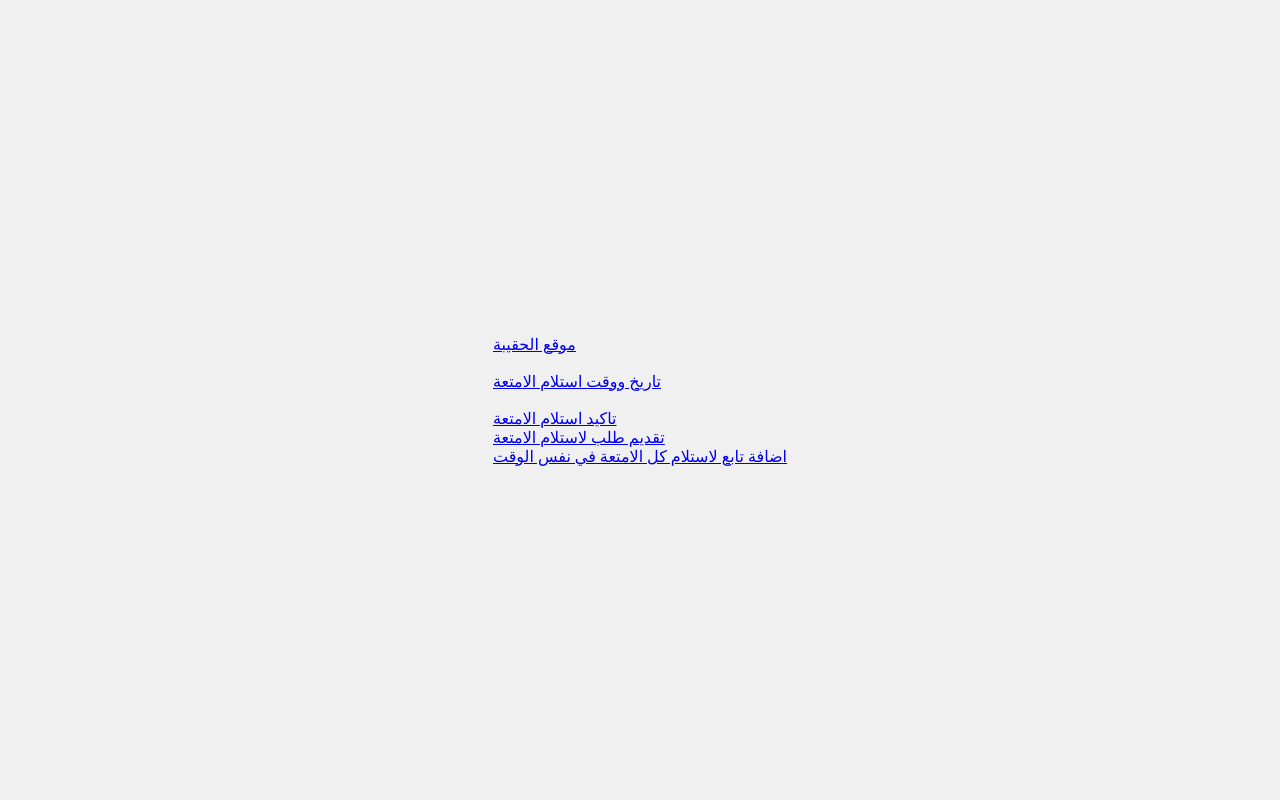
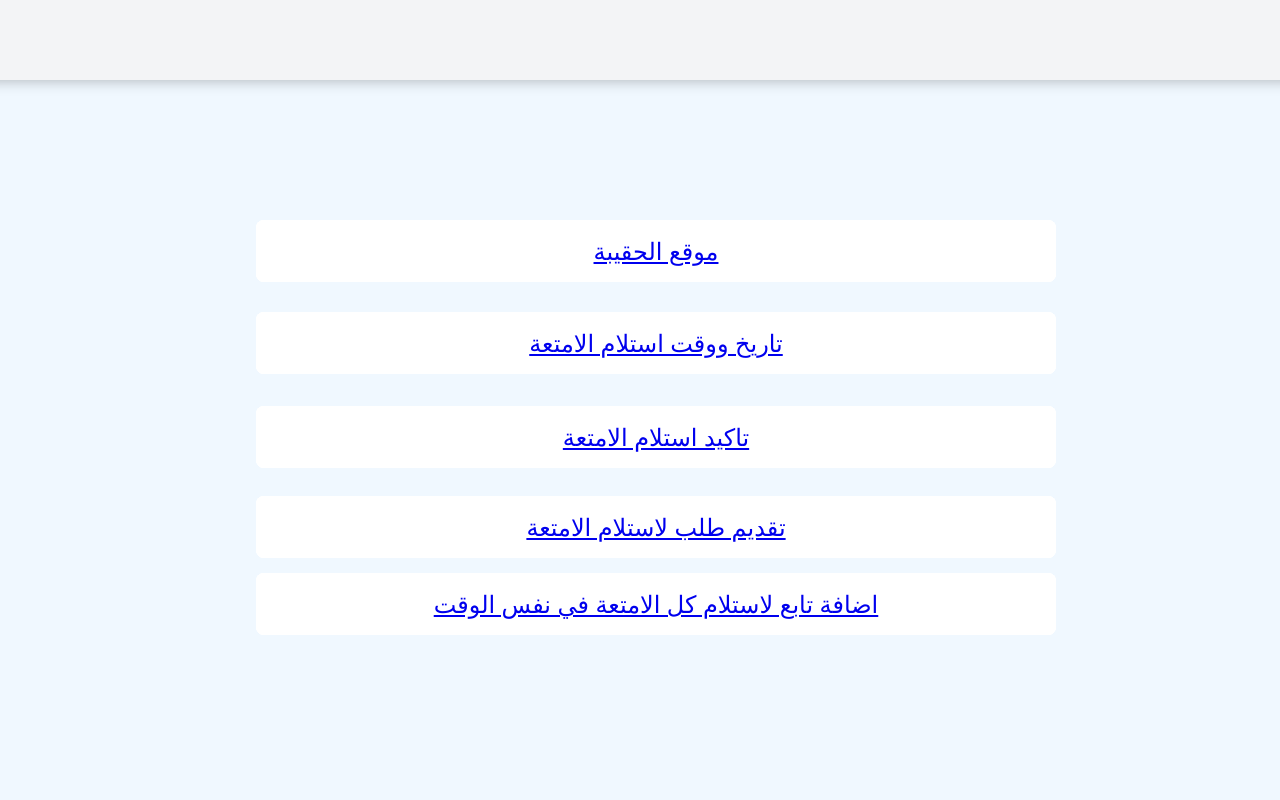
Before and after one commit to Roqayah1/bag, a PHP site: page /test.html in a window 1280 px wide; the page is wider, and only the part inside the window is pictured. Run offline with PHP 8.4, Linux system fonts and the light colour scheme.

Commit message:
Update style_test.css

```diff
--- a/style_test.css
+++ b/style_test.css
@@ -1,64 +1,266 @@
-body{
-    background-color: #f0f8ff;
+@import url("https://fonts.googleapis.com/css2?family=Quicksand:wght@300&display=swap");
+* {
+  margin: 0;
+  padding: 0;
+  box-sizing: border-box;
+  font-family: "Quicksand", sans-serif;
 }
 body {
-	display: flex;
-	justify-content: center;
-	align-items: center;
-	height: 100vh;
-	margin: 0;
-	background-color: #f0f0f0;
+  display: flex;
+  justify-content: end;
+  align-items: center;
+  min-height: 100vh;
+  background-color: aliceblue;
+  width: 95%;
+  overflow: hidden;
 }
 
-.circle {
-	width: 300px;
-	height: 300px;
-	border-radius: 50%;
-	background-color: #3498db; /* اللون الافتراضي */
-	display: flex;
-	justify-content: center;
-	align-items: center;
-	cursor: pointer;
-	transition: background-color 0.5s ease;
+.nav1{
+    padding: 5px 30px;
+    display: flex;
+    height: 10%;
+    justify-content: space-between;
+    align-items: center;
+    position: sticky;
+    top: 0%;
+    z-index: 999;
+    background-color: #f3f4f6;
+    box-shadow: 0 0 14px rgba(0, 0, 0, 0.3);
+    width: 95%;
+    list-style: none;
+	margin-top: -700;
+	margin-left: 1000;
+	margin-right: 500;
 }
 
-.circle:hover {
-	background-color: #e74c3c; /* اللون عند التحويل */
+#b3{
+    transform: translateY(50%);
+    transform: translateX(-20%);
+    margin-top: 28;
+    font-size: 1.5rem;
+	width: 200%;
+	width: 800px;
 }
 
-#name1 {
-	top: 200%;
-
-    right: -160%;
-
-    transform: scale(1.5);
+#b4{
+    transform: translateY(100%);
+    transform: translateX(-20%);
+    margin-top: 15;
+    font-size: 1.5rem;
 }
 
-#name2 {
-	top: 200%;
-
-    right: -160%;
-
-    transform: scale(1.5);
+#b2{
+    transform: translateY(0%);
+    transform: translateX(-20%);
+    margin-top: 2;
 }
 
-#name3 {
-	top: 200%;
-
-    right: -160%;
-
-    transform: scale(1.5);
+#b1{
+    transform: translateY(-200%);
+    transform: translateX(-20%);
+    margin-top: 10;
+    margin-bottom: 10;
 }
 
-#name4 {
-	top: 200%;
-
-
-    transform: scale(1.5);
+#b{
+    transform: translateY(-100%);
+    transform: translateX(-20%);
+    margin-top: 55;
 }
 
-#name5 {
-	top: 200%;
-	width: 50%;
-    transform: scale(1.5);
-}
+.button2 {
+    padding: 1rem 2rem;
+    border-radius: .5rem;
+    border: none;
+    font-size: 1.5rem;
+    font-weight: 400;
+    color: #0d0c22;
+    text-align: center;
+    backdrop-filter: blur(10px);
+    transform: translate(50%, 50%);
+    cursor: pointer;
+  }
+
+  .button2::before {
+    content: "";
+    display: block;
+    position: absolute;
+    left: 0;
+    top: 0;
+    height: 100%;
+    width: 100%;
+    border-radius: .5rem;
+  background-color: #FFFFFF;
+    z-index: -1;
+  }
+
+  .button2::after {
+    content: "";
+    display: block;
+    position: absolute;
+    top: 0;
+    left: 0;
+    width: 100%;
+    height: 100%;
+  background-color:#FFFFFF ;
+    border-radius: .5rem;
+    z-index: -1;
+    transition: all .3s ease-in;
+  }
+
+  .button2:hover::after {
+    background-color: #b6bdc9;
+    box-shadow: 0 0 0 5px #cad3e05f;
+  }
+
+  .button2-border {
+    position: absolute;
+    top: 0;
+    left: 0;
+    height: 100%;
+    width: 100%;
+    border-radius: .5rem;
+    z-index: -1;
+  }
+
+  .button2-border::before {
+    content: "";
+    position: absolute;
+    border-radius: .5rem;
+    padding: 1px;
+    inset: 0;
+  background-color: #FFFFFF;
+   pointer-events: none;
+  }
+
+  .button1 {
+    padding: 1rem 2rem;
+    border-radius: .5rem;
+    border: none;
+    font-size: 1.5rem;
+    font-weight: 400;
+    color: #0d0c22;
+    text-align: center;
+    backdrop-filter: blur(10px);
+    cursor: pointer;
+  }
+
+  .button1::before {
+    content: "";
+    display: block;
+    position: absolute;
+    left: 0;
+    top: 0;
+    height: 100%;
+    width: 100%;
+    border-radius: .5rem;
+  background-color: #FFFFFF;
+    z-index: -1;
+  }
+
+  .button1::after {
+    content: "";
+    display: block;
+    position: absolute;
+    top: 0;
+    left: 0;
+    width: 100%;
+    height: 100%;
+  background-color:#FFFFFF ;
+    border-radius: .5rem;
+    z-index: -1;
+    transition: all .3s ease-in;
+  }
+
+  .button1:hover::after {
+    background-color: #b6bdc9;
+    box-shadow: 0 0 0 5px #cad3e05f;
+  }
+
+  .button1-border {
+    position: absolute;
+    top: 0;
+    left: 0;
+    height: 100%;
+    width: 100%;
+    border-radius: .5rem;
+    z-index: -1;
+  }
+
+  .button1-border::before {
+    content: "";
+    position: absolute;
+    border-radius: .5rem;
+    padding: 1px;
+    inset: 0;
+  background-color: #FFFFFF;
+   pointer-events: none;
+  }
+
+  .button {
+    padding: 1rem 2rem;
+    border-radius: .5rem;
+    border: none;
+    font-size: 1.5rem;
+    font-weight: 400;
+    color: #0d0c22;
+    text-align: center;
+    backdrop-filter: blur(10px);
+    cursor: pointer;
+    box-sizing: border-box;
+    transform: translateX(-5%);
+    transform: translateY(50%);
+  }
+
+  .button::before {
+    content: "";
+    display: block;
+    position: absolute;
+    left: 0;
+    top: 0;
+    height: 100%;
+    width: 100%;
+    border-radius: .5rem;
+  background-color: #FFFFFF;
+    z-index: -1;
+
+  }
+
+  .button::after {
+    content: "";
+    display: block;
+    position: absolute;
+    top: 0;
+    left: 0;
+    width: 100%;
+    height: 100%;
+  background-color:#FFFFFF ;
+    border-radius: .5rem;
+    z-index: -1;
+    transition: all .3s ease-in;
+  }
+
+  .button:hover::after {
+    background-color: #b6bdc9;
+    box-shadow: 0 0 0 5px #cad3e05f;
+  }
+
+  .button-border {
+    position: absolute;
+    top: 0;
+    left: 0;
+    height: 100%;
+    width: 100%;
+    border-radius: .5rem;
+    z-index: -1;
+  }
+
+  .button-border::before {
+    content: "";
+    position: absolute;
+    border-radius: .5rem;
+    padding: 1px;
+    inset: 0;
+  background-color: #FFFFFF;
+   pointer-events: none;
+  }
```
